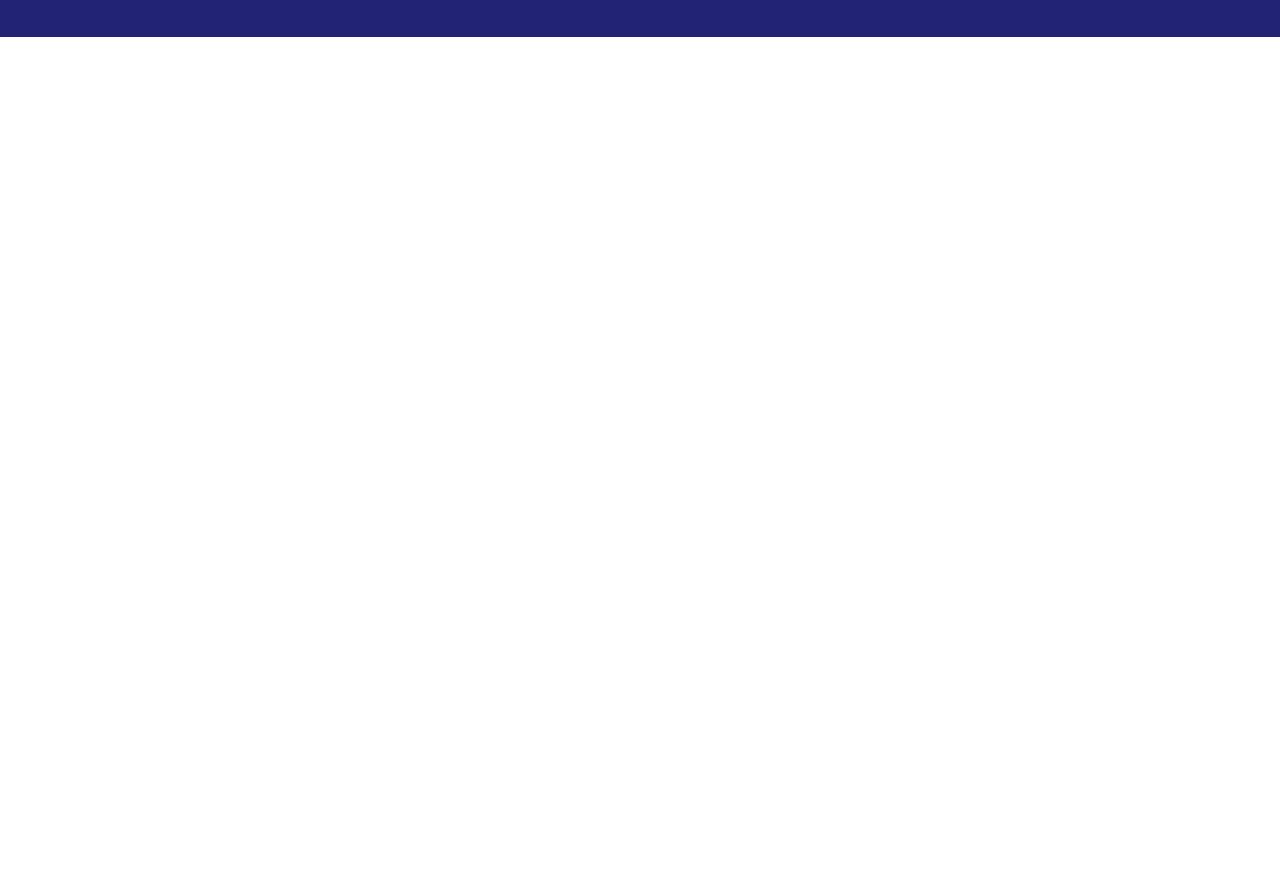
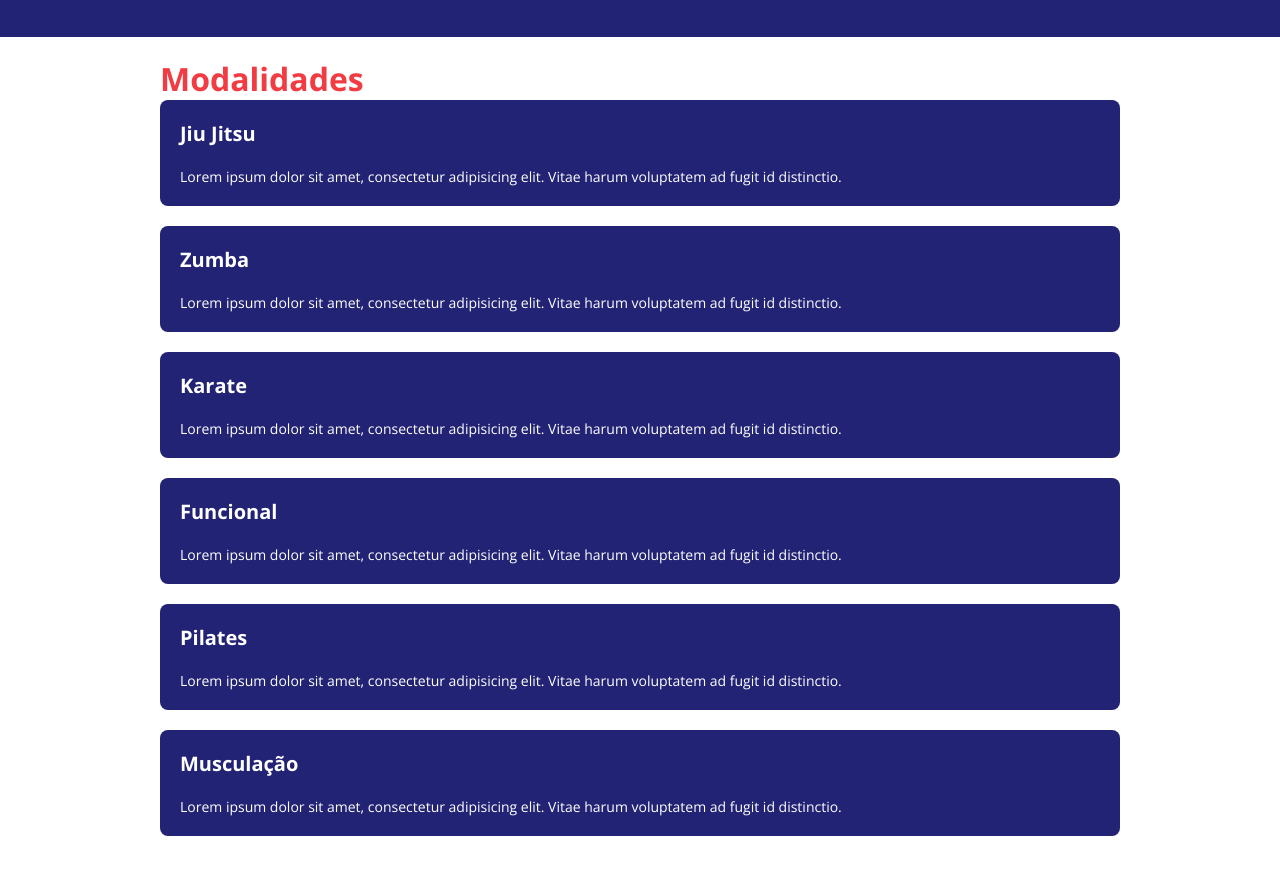
Before and after one commit to BrunoAcuna/dssuperfit-desafio, a plain HTML site: page index.html in a window 1280 px wide. Shown: the part 528-1402 px from the top of the page. Before the commit the page ends 800 px from the top, so only its background shows below. Drawn offline with nearby package versions, Linux system fonts and the light colour scheme.

Commit message:
Organizado SECTIONS e CSS

```diff
--- a/css/styles.css
+++ b/css/styles.css
@@ -55,7 +55,6 @@ nav h1 {
     padding: 20px 0px ;
     background-color: var(--color-secundary);
     height: auto;
-    padding: 20px;
 }
 
 .title-card {
@@ -64,14 +63,13 @@ nav h1 {
 
 .title-card h2 {
     font-size: 32px;
-    padding: 20px;
+    margin-bottom: 40px;
 }
 
 .card-space {
     background-color: var(--color-card);
     border-radius: 8px;
     margin-bottom: 20px;
-
 }
 
 .card-space h3 {
@@ -82,3 +80,31 @@ nav h1 {
 .card-space p {
     padding: 20px;
 }
+
+#modalidades {
+    background-color: var(--color-white);
+    height: 880px;
+    padding: 20px 0;
+}
+
+.title-modalidades h2 {
+    color: var(--color-primary);
+    font-size: 32px;
+}
+
+.card-modalidades {
+    background-color: var(--color-secundary);
+    border-radius: 8px;
+    padding: 20px;
+    color: var(--color-white);
+    margin-bottom: 20px;
+}
+
+.card-modalidades h3 {
+    font-size: 20px;
+}
+
+.card-modalidades p {
+    font-size: 14px;
+    margin-top: 20px;
+}
--- a/index.html
+++ b/index.html
@@ -36,7 +36,35 @@
             </div>
         </section>
         <section id="modalidades">
-
+            <div class="container">
+                <div class="title-modalidades">
+                    <h2>Modalidades</h2>
+                </div>
+                <div class="card-modalidades">
+                    <h3>Jiu Jitsu</h3>
+                    <p>Lorem ipsum dolor sit amet, consectetur adipisicing elit. Vitae harum voluptatem ad fugit id distinctio.</p>
+                </div>
+                <div class="card-modalidades">
+                    <h3>Zumba</h3>
+                    <p>Lorem ipsum dolor sit amet, consectetur adipisicing elit. Vitae harum voluptatem ad fugit id distinctio.</p>
+                </div>
+                <div class="card-modalidades">
+                    <h3>Karate</h3>
+                    <p>Lorem ipsum dolor sit amet, consectetur adipisicing elit. Vitae harum voluptatem ad fugit id distinctio.</p>
+                </div>
+                <div class="card-modalidades">
+                    <h3>Funcional</h3>
+                    <p>Lorem ipsum dolor sit amet, consectetur adipisicing elit. Vitae harum voluptatem ad fugit id distinctio.</p>
+                </div>
+                <div class="card-modalidades">
+                    <h3>Pilates</h3>
+                    <p>Lorem ipsum dolor sit amet, consectetur adipisicing elit. Vitae harum voluptatem ad fugit id distinctio.</p>
+                </div>
+                <div class="card-modalidades">
+                    <h3>Musculação</h3>
+                    <p>Lorem ipsum dolor sit amet, consectetur adipisicing elit. Vitae harum voluptatem ad fugit id distinctio.</p>
+                </div>
+            </div>
         </section>
     </main>
 
```
